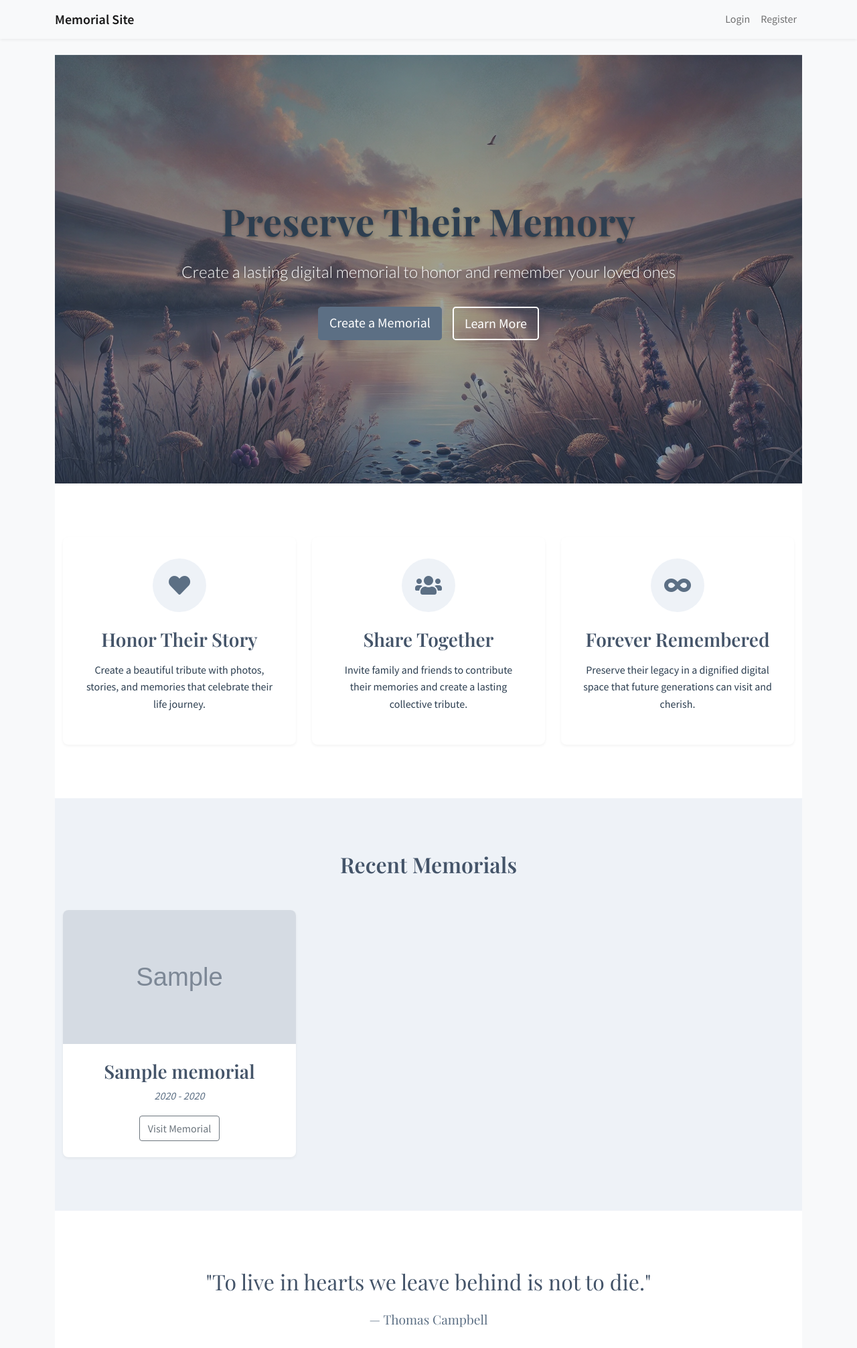
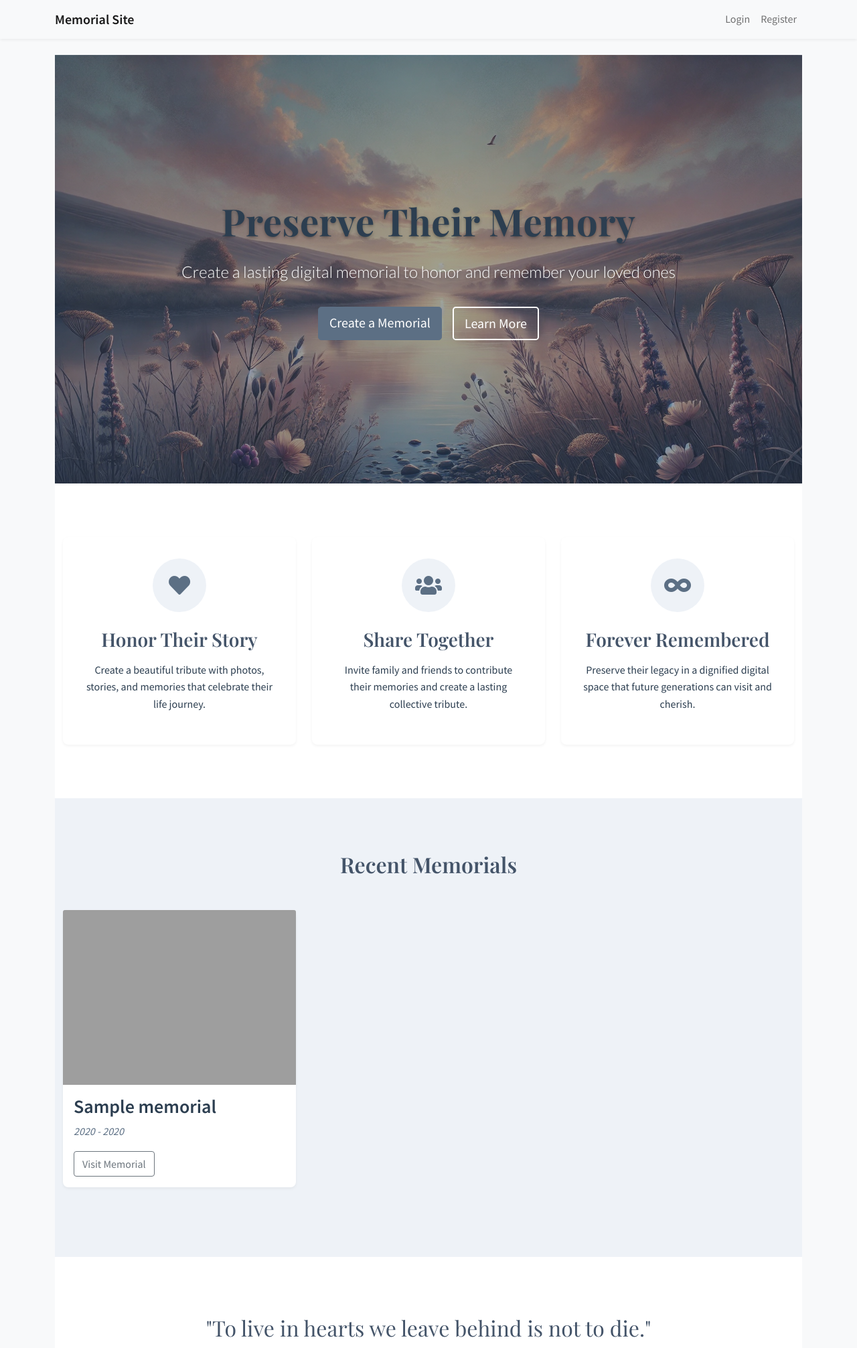
Before and after one commit to BigBobbo/mems, a Flask app: page / in a window 1280 px wide. Shown: the top 2013 px of the page at 67% size. Before the commit the page ends 1982 px from the top, so only its background shows below. Run offline with Flask 3, Linux system fonts and the light colour scheme; tables that the repository leaves empty hold one stand-in row (values such as "Sample post"); grey boxes marked "Sample" are stand-in pictures; some libraries are stand-ins or nearby versions; grey boxes are pictures that could not be loaded.

Commit message:
Update memorial templates to use new storage method and improve image handling

```diff
--- a/app/templates/memorial/index.html
+++ b/app/templates/memorial/index.html
@@ -66,17 +66,22 @@
         <h2>Recent Memorials</h2>
         <div class="row g-4">
             {% for memorial in memorials %}
-            <div class="col-md-4">
-                <div class="memorial-card">
-                    {% if memorial.photos.filter_by(is_profile=true).first() %}
-                    <div class="memorial-image">
-                        <img src="{{ url_for('static', filename='uploads/' ~ memorial.id ~ '/' ~ memorial.photos.filter_by(is_profile=true).first().filename) }}"
-                             alt="{{ memorial.name }}" class="img-fluid">
-                    </div>
+            <div class="col-md-4 mb-4">
+                <div class="card">
+                    {% if memorial.photos.first() %}
+                        {% set profile_photo = memorial.photos.filter_by(is_profile=True).first() or memorial.photos.first() %}
+                        <img src="{{ storage.get_file_url(memorial.id, profile_photo.filename) }}"
+                             class="card-img-top"
+                             alt="{{ memorial.name }}"
+                             onerror="this.onerror=null; this.src='/static/images/default-profile.png';">
+                    {% else %}
+                        <img src="/static/images/default-profile.png"
+                             class="card-img-top"
+                             alt="{{ memorial.name }}">
                     {% endif %}
-                    <div class="memorial-content">
-                        <h3>{{ memorial.name }}</h3>
-                        <p class="memorial-dates">{{ memorial.birth_date.strftime('%Y') }} - {{ memorial.death_date.strftime('%Y') }}</p>
+                    <div class="card-body">
+                        <h3 class="card-title">{{ memorial.name }}</h3>
+                        <p class="card-text memorial-dates">{{ memorial.birth_date.strftime('%Y') }} - {{ memorial.death_date.strftime('%Y') }}</p>
                         <a href="{{ url_for('memorial.view', id=memorial.id) }}" class="btn btn-outline-secondary">Visit Memorial</a>
                     </div>
                 </div>
```
Also changed, not shown: app/templates/memorial/edit.html (+9 -0 lines), app/templates/memorial/tribute.html (added, +7 -0 lines), app/templates/themes/classic/memorial.html (+6 -5 lines), app/templates/themes/modern/memorial.html (+6 -5 lines).
